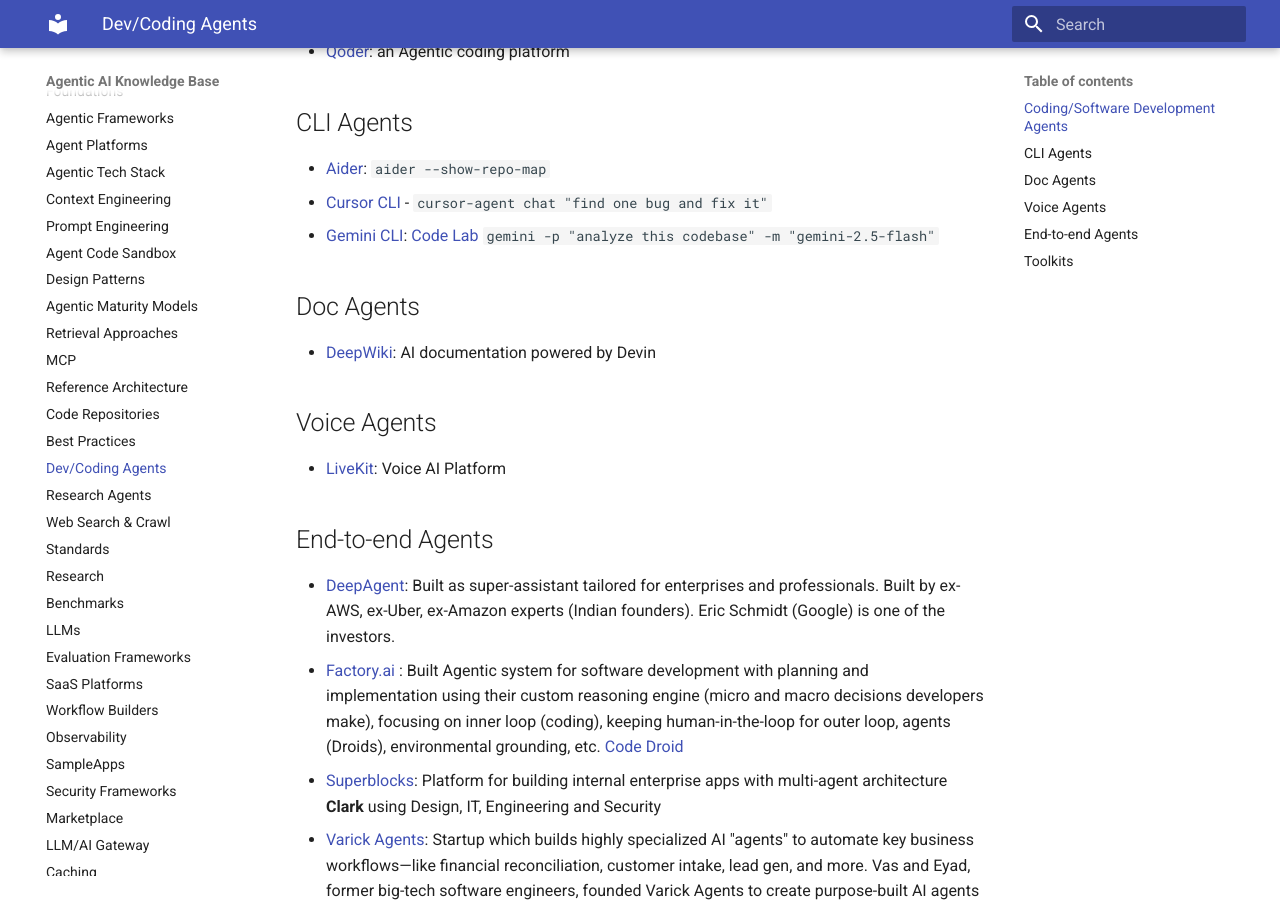
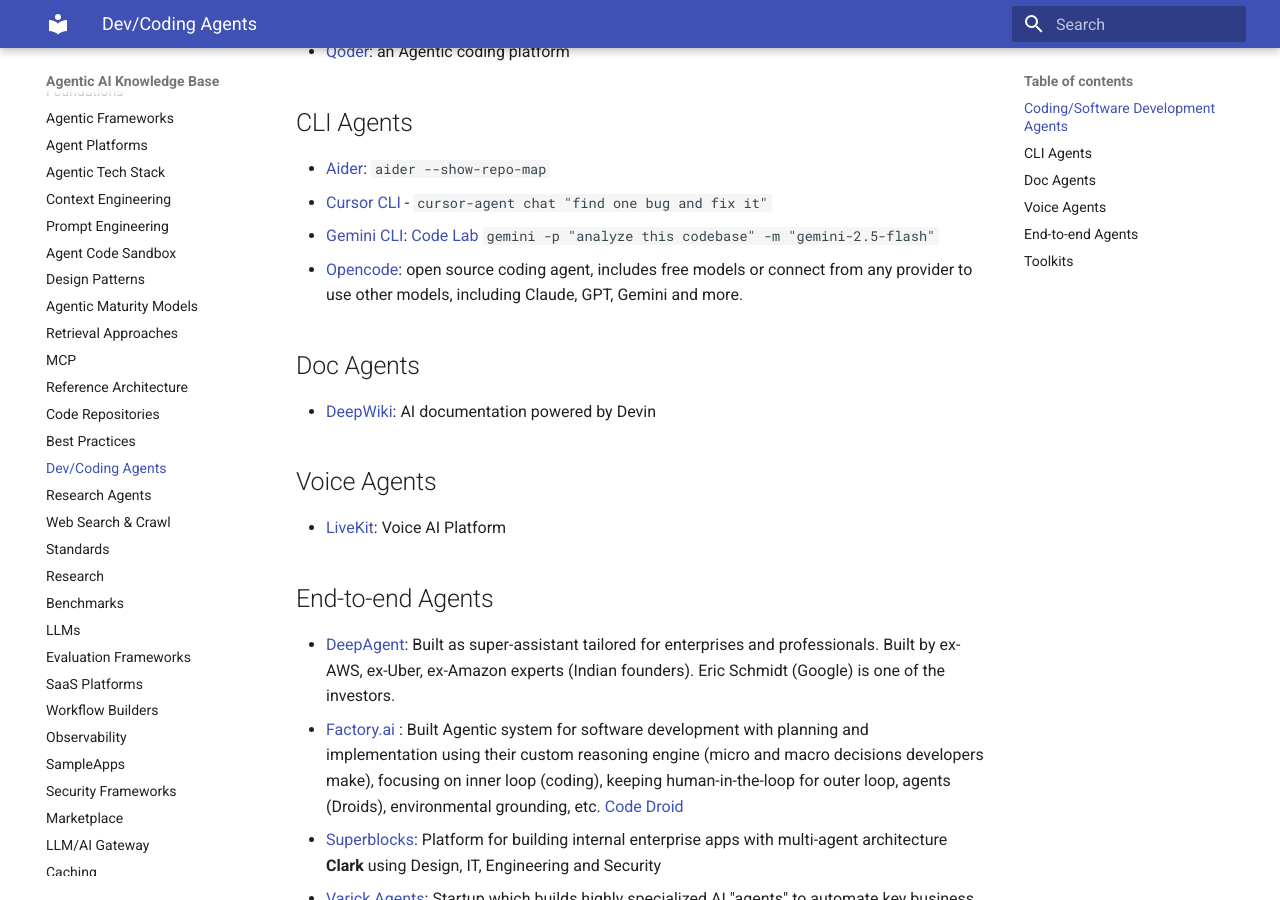
Before and after one commit to ankurkumarz/agentic-ai-knowledge-base, an MkDocs documentation site: the page built from docs/DevAgents/Readme.md, in a window 1280 px wide and 900 px high, scrolled down 604 px. Built offline with MkDocs 1.6.1 and Material for MkDocs 9.7.7, drawn with Linux system fonts in a browser that asks for light colours.

Commit message:
Open code

````diff
--- a/docs/DevAgents/Readme.md
+++ b/docs/DevAgents/Readme.md
@@ -17,6 +17,8 @@
 - [Aider](https://aider.chat/): ``` aider --show-repo-map ```
 - [Cursor CLI](https://cursor.com/blog/cli) - ```cursor-agent chat "find one bug and fix it" ```
 - [Gemini CLI](https://docs.cloud.google.com/gemini/docs/codeassist/gemini-cli): [Code Lab](https://codelabs.developers.google.com/gemini-cli-hands-on) ``` gemini -p "analyze this codebase" -m "gemini-2.5-flash"  ```
+- [Opencode](https://opencode.ai/): open source coding agent, includes free models or connect from any provider to
+use other models, including Claude, GPT, Gemini and more.
 
 ## Doc Agents
 
````
